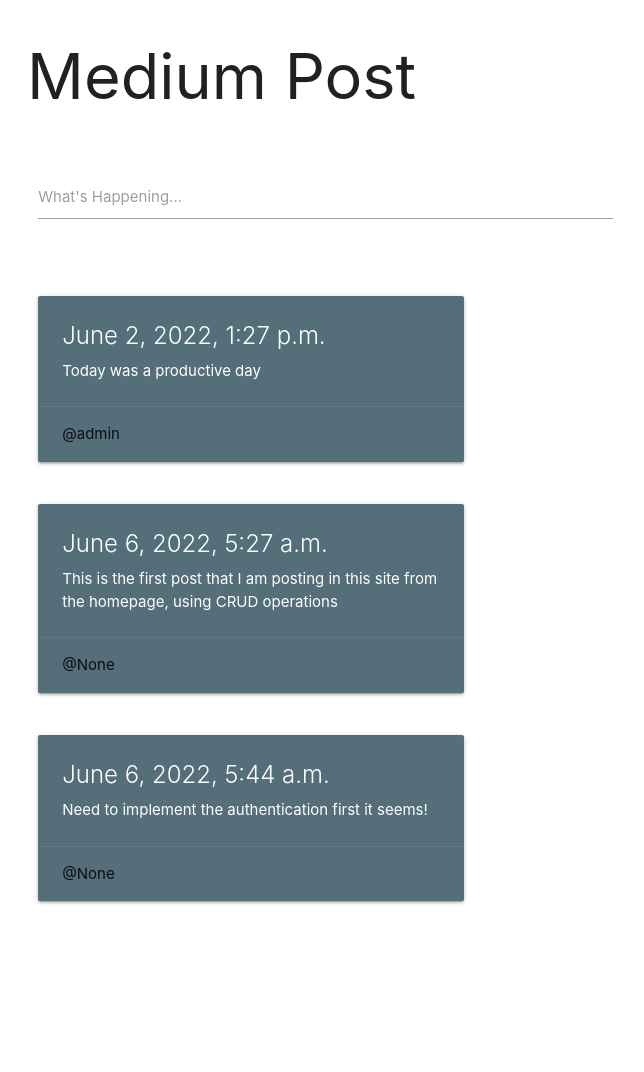
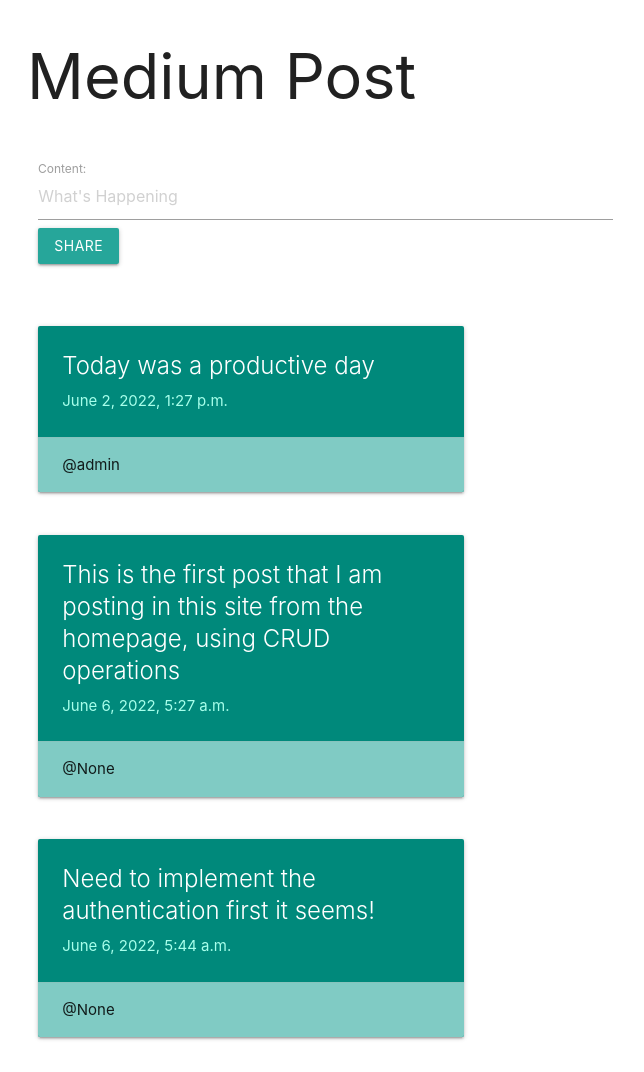
Before and after one commit to d3xt3r0/ThoughtsUpdate, a Django app: template homepage/templates/homepage/home.html in a window 1280 px wide. Shown: the whole page, without its empty margins (165-809 px from the left). Before the commit the page ends 904 px from the top, so only its background shows below. Run offline with Django 4.2, Linux system fonts and the light colour scheme; the template is opened without the code that fills it: values that come from a table or form of the project are taken from there, others are empty; data comes from the database, SQL or seed files in the repository; both versions use the stored data as it was after the commit; parts of the project's set-up code (start-up, migrations or seed data) failed here and were passed over.

Commit message:
Add post creation and form beatification

```diff
--- a/blog/settings.py
+++ b/blog/settings.py
@@ -37,7 +37,8 @@
     'django.contrib.sessions',
     'django.contrib.messages',
     'django.contrib.staticfiles',
-    'homepage'
+    'homepage',
+    'materializecssform',
 ]
 
 MIDDLEWARE = [
--- a/blog/templates/main.html
+++ b/blog/templates/main.html
@@ -5,6 +5,7 @@
     <link href="https://fonts.googleapis.com/icon?family=Material+Icons" rel="stylesheet">
     <!--Import materialize.css-->
     <link rel="stylesheet" href="https://cdnjs.cloudflare.com/ajax/libs/materialize/1.0.0/css/materialize.min.css">
+
 
     <!--Let browser know website is optimized for mobile-->
     <meta name="viewport" content="width=device-width, initial-scale=1.0"/>
@@ -26,6 +27,23 @@
     </div> <!--containter close-->
 
     <!--JavaScript at end of body for optimized loading-->
-    <script src="https://cdnjs.cloudflare.com/ajax/libs/materialize/1.0.0/js/materialize.min.js"></script>
+    {% block javascript %}
+<script
+  src="https://code.jquery.com/jquery-3.3.1.min.js"
+  integrity="sha256-FgpCb/KJQlLNfOu91ta32o/NMZxltwRo8QtmkMRdAu8="
+  crossorigin="anonymous"></script>
+
+<script src="https://cdnjs.cloudflare.com/ajax/libs/materialize/1.0.0-rc.1/js/materialize.min.js" integrity="sha256-SrBfGi+Zp2LhAvy9M1bWOCXztRU9Ztztxmu5BcYPcPE=" crossorigin="anonymous"></script>
+
+<script>
+$(document).ready(function(){
+
+  // Initialize materialize data picker
+  $('.datepicker').datepicker({'format': 'yyyy-mm-dd'});
+  $('select').formSelect();
+
+});
+</script>
+{% endblock javascript %}
   </body>
 </html>
--- /dev/null
+++ b/homepage/forms.py
@@ -0,0 +1,21 @@
+from cProfile import label
+from importlib.metadata import requires
+from django.forms import ModelForm
+from django import forms
+from .models import Post
+
+
+class PostForm(ModelForm):
+
+    content = forms.TextInput(attrs={'required':False, 'name':''})
+
+    class Meta:
+        model = Post
+        fields = ['content']
+
+        widgets = {
+            'content': forms.TextInput(attrs={
+                               'placeholder':"What's Happening",
+                               'label': '',
+                               'required': 'True'})
+        }
--- a/homepage/templates/homepage/home.html
+++ b/homepage/templates/homepage/home.html
@@ -1,13 +1,22 @@
 
 {% extends 'main.html' %}
 
+{% load materializecss %}
   {% block content %}
+
   <div class="row">
-          <form class="col s12 m4 l8">
+    <form class="col s12 m4 l8" method = 'POST' action = "">
+      {% csrf_token %}
+
+
+
       <div class="row">
         <div class="input-field col s12">
-                <textarea id="textarea1" class="materialize-textarea "></textarea>
-                <label for="textarea1">What's Happening...</label>
+
+          {{ form|materializecss }}
+          <!-- <input type="text" id="content" class="materialize-textarea " >
+          <label for="textarea1">What's Happening...</label> -->
+          <button type="submit" value="Submit" class="waves-effect waves dark btn">Share</button>
         </div>
       </div>
     </form>
@@ -18,12 +27,12 @@
 
         <div class="row">
           <div class="col s12 m6">
-            <div class="card blue-grey darken-1">
+            <div class="card teal lighten-3 darken-1">
               <div class="card-content white-text">
-                <span class="card-title">{{ post.created_date }}</span>
-                <p>{{ post.content }}</p>
+                <span class="card-title">{{ post.content }}</span>
+                <p class="teal-text text-accent-1">{{ post.created_date }}</p>
               </div>
-              <div class="card-action">
+              <div class="card-action teal lighten-3">
                 <div>@{{ post.author}}</div>
                 <!--<a href="#">This is a link</a> -->
               </div>
```
Also changed, not shown: TODO.md (added, +5 -0 lines), homepage/views.py (+14 -3 lines), db.sqlite3. Lines whose indentation alone changed are shown as unchanged.
